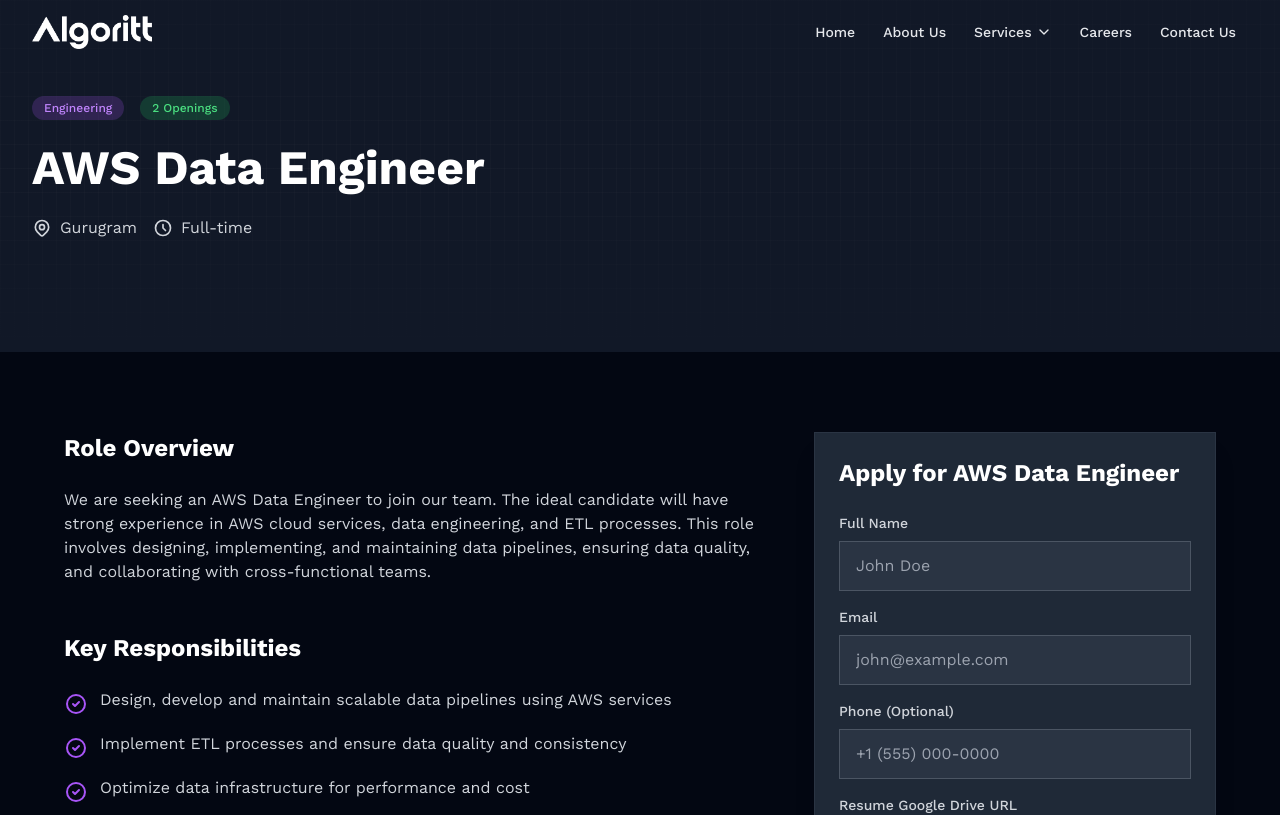
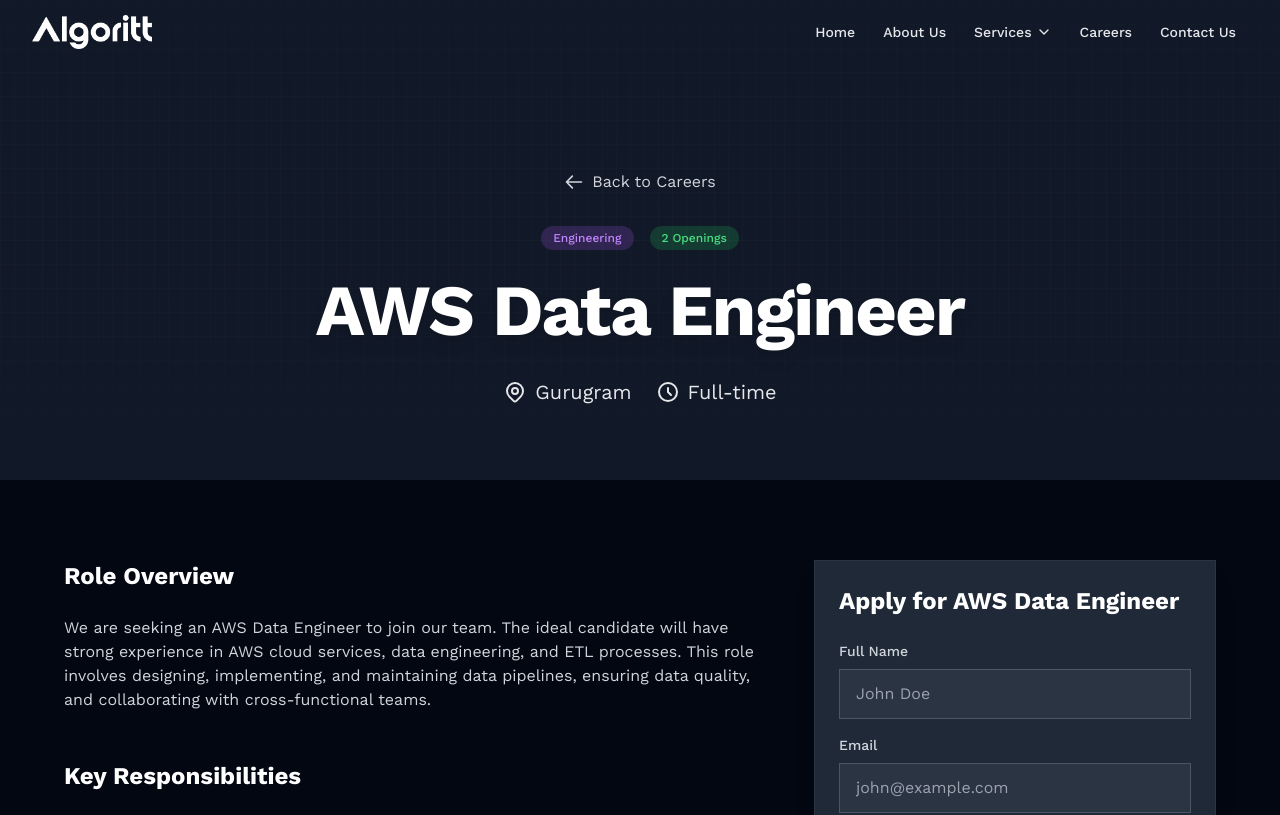
Before and after one commit to algoritt/algoritt-website, a Next.js app: page /careers/aws-data-engineer in a window 1280 px wide. Shown: the top 815 px of the page. Built offline with nearby package versions, Linux system fonts and the light colour scheme.

Commit message:
refactor(careers): update HeroSection design to match service page layout

```diff
--- a/src/components/ui/careers/HeroSection.tsx
+++ b/src/components/ui/careers/HeroSection.tsx
@@ -2,37 +2,41 @@
 
 import { motion } from 'framer-motion'
 import { JobPosition } from '@/types'
+import Link from 'next/link'
 
 interface Props {
   position: JobPosition
 }
 
 export default function HeroSection({ position }: Props) {
-  const fadeIn = {
-    hidden: { opacity: 0, y: 20 },
-    visible: {
-      opacity: 1,
-      y: 0,
-      transition: {
-        duration: 0.3,
-        ease: [0.21, 0.45, 0.32, 0.9]
-      }
-    }
-  }
-
   return (
-    <section className="relative pt-24 pb-20">
+    <section className="relative w-full min-h-[60vh] flex items-center justify-center pt-24">
       <div className="absolute inset-0 bg-[linear-gradient(to_right,#80808012_1px,transparent_1px),linear-gradient(to_bottom,#80808012_1px,transparent_1px)] bg-[size:14px_24px]" />
       <div className="absolute inset-0 bg-gradient-to-b from-gray-900/80 via-gray-900/40 to-gray-900" />
 
       <div className="container relative mx-auto px-4 sm:px-6 lg:px-8">
         <motion.div
-          initial="hidden"
-          animate="visible"
-          variants={fadeIn}
-          className="max-w-3xl"
+          initial={{ opacity: 0, y: 20 }}
+          animate={{ opacity: 1, y: 0 }}
+          transition={{ duration: 0.8 }}
+          className="max-w-4xl mx-auto text-center"
         >
-          <div className="flex items-center gap-4 mb-6">
+          <Link
+            href="/careers"
+            className="inline-flex items-center text-gray-300 hover:text-white mb-8 group transition-colors"
+          >
+            <svg
+              className="w-5 h-5 mr-2 transform group-hover:-translate-x-1 transition-transform"
+              fill="none"
+              stroke="currentColor"
+              viewBox="0 0 24 24"
+            >
+              <path strokeLinecap="round" strokeLinejoin="round" strokeWidth="2" d="M10 19l-7-7m0 0l7-7m-7 7h18"/>
+            </svg>
+            Back to Careers
+          </Link>
+
+          <div className="flex items-center justify-center gap-4 mb-6">
             <motion.span
               initial={{ opacity: 0, scale: 0.9 }}
               animate={{ opacity: 1, scale: 1 }}
@@ -50,22 +54,24 @@
               {position.openings} {position.openings === 1 ? 'Opening' : 'Openings'}
             </motion.span>
           </div>
+
           <motion.h1
             initial={{ opacity: 0, y: 20 }}
             animate={{ opacity: 1, y: 0 }}
             transition={{ delay: 0.2, duration: 0.3 }}
-            className="text-4xl md:text-5xl font-bold text-white mb-6"
+            className="text-6xl md:text-7xl font-bold tracking-tight text-white mb-8 drop-shadow-lg"
           >
             {position.title}
           </motion.h1>
-          <div className="flex flex-wrap gap-4 text-gray-300 mb-8">
+
+          <div className="flex justify-center flex-wrap gap-6 text-gray-200">
             <motion.span
               initial={{ opacity: 0, x: -20 }}
               animate={{ opacity: 1, x: 0 }}
               transition={{ delay: 0.25 }}
-              className="flex items-center"
+              className="flex items-center text-xl"
             >
-              <svg className="w-5 h-5 mr-2" fill="none" stroke="currentColor" viewBox="0 0 24 24">
+              <svg className="w-6 h-6 mr-2" fill="none" stroke="currentColor" viewBox="0 0 24 24">
                 <path strokeLinecap="round" strokeLinejoin="round" strokeWidth="2" d="M17.657 16.657L13.414 20.9a1.998 1.998 0 01-2.827 0l-4.244-4.243a8 8 0 1111.314 0z"/>
                 <path strokeLinecap="round" strokeLinejoin="round" strokeWidth="2" d="M15 11a3 3 0 11-6 0 3 3 0 016 0z"/>
               </svg>
@@ -75,9 +81,9 @@
               initial={{ opacity: 0, x: -20 }}
               animate={{ opacity: 1, x: 0 }}
               transition={{ delay: 0.3 }}
-              className="flex items-center"
+              className="flex items-center text-xl"
             >
-              <svg className="w-5 h-5 mr-2" fill="none" stroke="currentColor" viewBox="0 0 24 24">
+              <svg className="w-6 h-6 mr-2" fill="none" stroke="currentColor" viewBox="0 0 24 24">
                 <path strokeLinecap="round" strokeLinejoin="round" strokeWidth="2" d="M12 8v4l3 3m6-3a9 9 0 11-18 0 9 9 0 0118 0z"/>
               </svg>
               {position.type}
```
